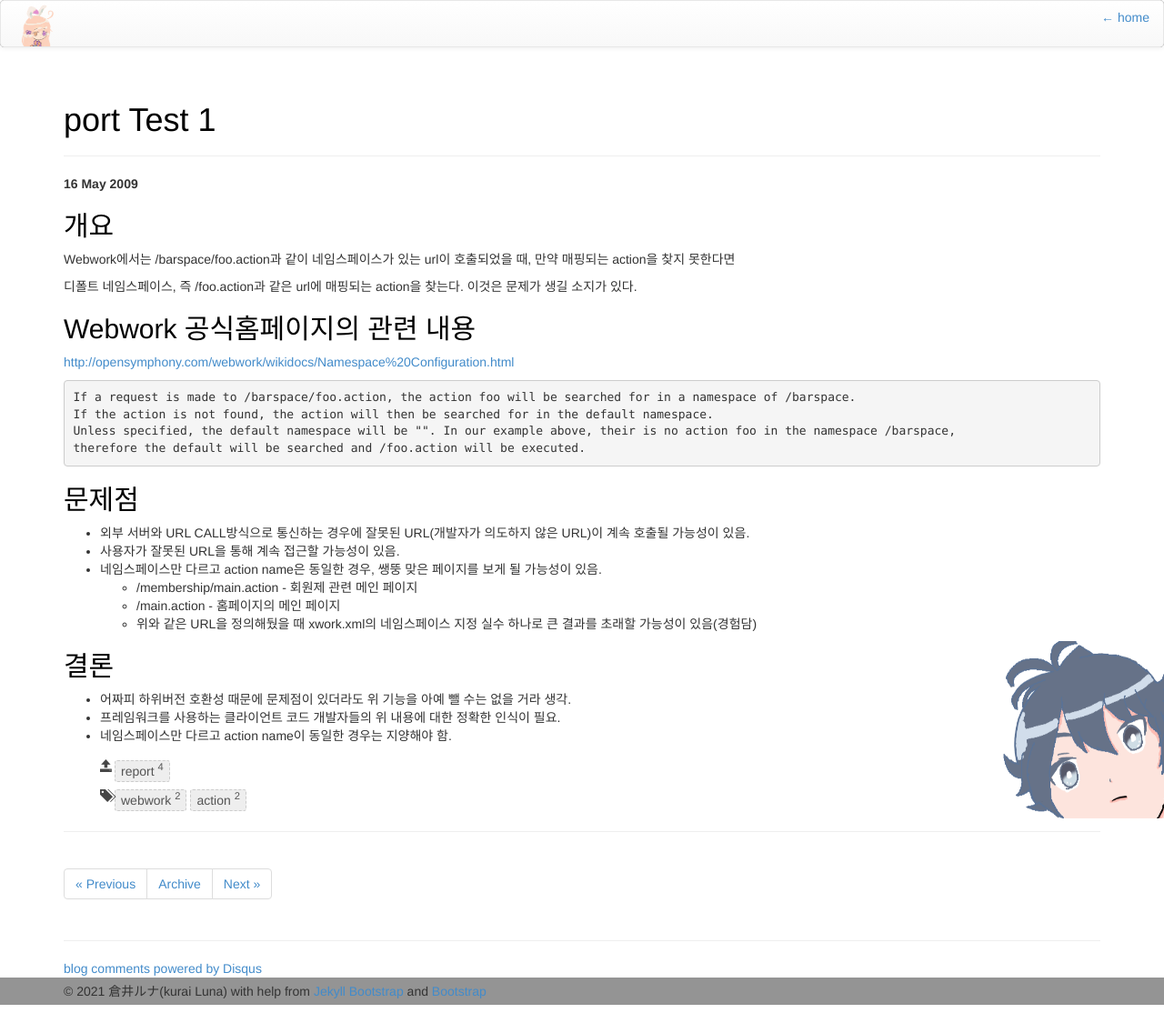
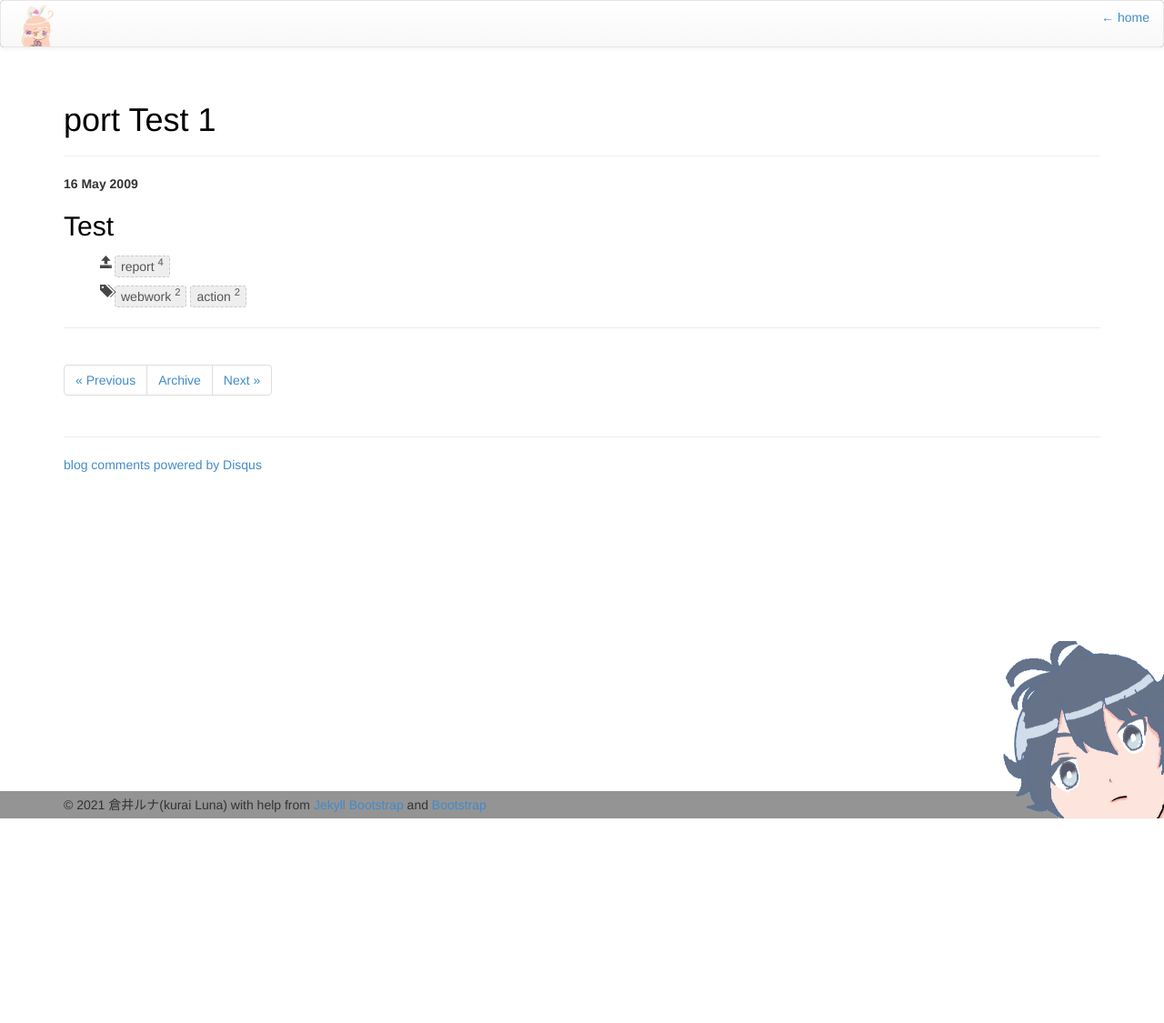
Before and after one commit to KuraiLuna/KuraiLuna4.github.io, a Jekyll site: the page built from _posts/report/2009-05-16-port_Test 1.md, in a window 1280 px wide. Shown: the whole page at 91% size. Built offline with Jekyll 4.4.1, drawn with Linux system fonts in a browser that asks for light colours; nearby versions of some CDN libraries; comment, search, counter and statistics services are not loaded; after the commit the page ends 920 px from its top, so only the background shows below that.

Commit message:
작성 될 포스트들

````diff
--- a/_posts/report/2009-05-16-port_Test 1.md
+++ b/_posts/report/2009-05-16-port_Test 1.md
@@ -6,38 +6,5 @@ tags : [webwork,action]
 ---
 {% include JB/setup %}
 
-개요
+Test
 ----
-
-Webwork에서는 /barspace/foo.action과 같이 네임스페이스가 있는 url이 호출되었을 때, 만약 매핑되는 action을 찾지 못한다면
-
-디폴트 네임스페이스, 즉 /foo.action과 같은 url에 매핑되는 action을 찾는다. 이것은 문제가 생길 소지가 있다.
-
-Webwork 공식홈페이지의 관련 내용
----------
-
-<http://opensymphony.com/webwork/wikidocs/Namespace%20Configuration.html>
-
-```
-If a request is made to /barspace/foo.action, the action foo will be searched for in a namespace of /barspace.
-If the action is not found, the action will then be searched for in the default namespace.
-Unless specified, the default namespace will be "". In our example above, their is no action foo in the namespace /barspace,
-therefore the default will be searched and /foo.action will be executed.
-```
-
-문제점
------
-
-- 외부 서버와 URL CALL방식으로 통신하는 경우에 잘못된 URL(개발자가 의도하지 않은 URL)이 계속 호출될 가능성이 있음.
-- 사용자가 잘못된 URL을 통해 계속 접근할 가능성이 있음.
-- 네임스페이스만 다르고 action name은 동일한 경우, 쌩뚱 맞은 페이지를 보게 될 가능성이 있음.
-	- /membership/main.action - 회원제 관련 메인 페이지
-	- /main.action - 홈페이지의 메인 페이지
-	- 위와 같은 URL을 정의해뒀을 때 xwork.xml의 네임스페이스 지정 실수 하나로 큰 결과를 초래할 가능성이 있음(경험담)
-
-
-결론
----
-- 어짜피 하위버전 호환성 때문에 문제점이 있더라도 위 기능을 아예 뺄 수는 없을 거라 생각.
-- 프레임워크를 사용하는 클라이언트 코드 개발자들의 위 내용에 대한 정확한 인식이 필요.
-- 네임스페이스만 다르고 action name이 동일한 경우는 지양해야 함.
````
